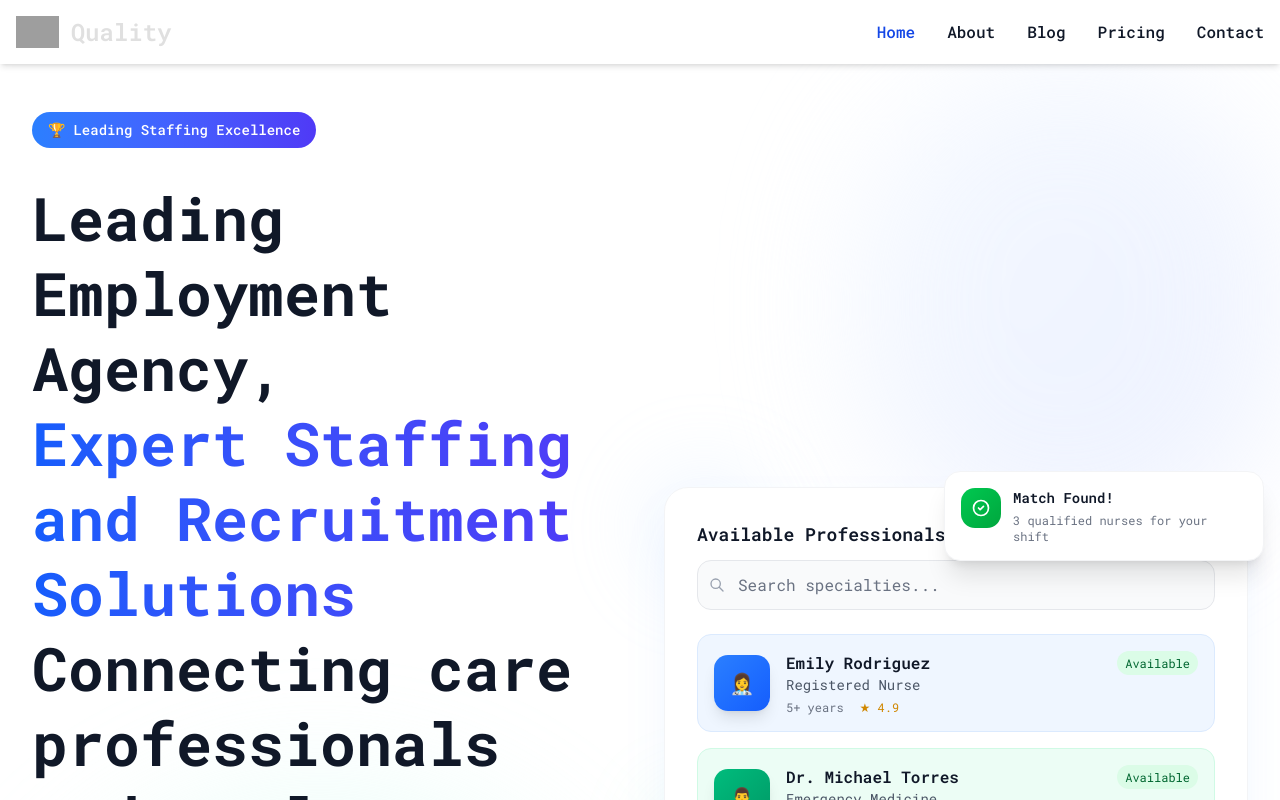
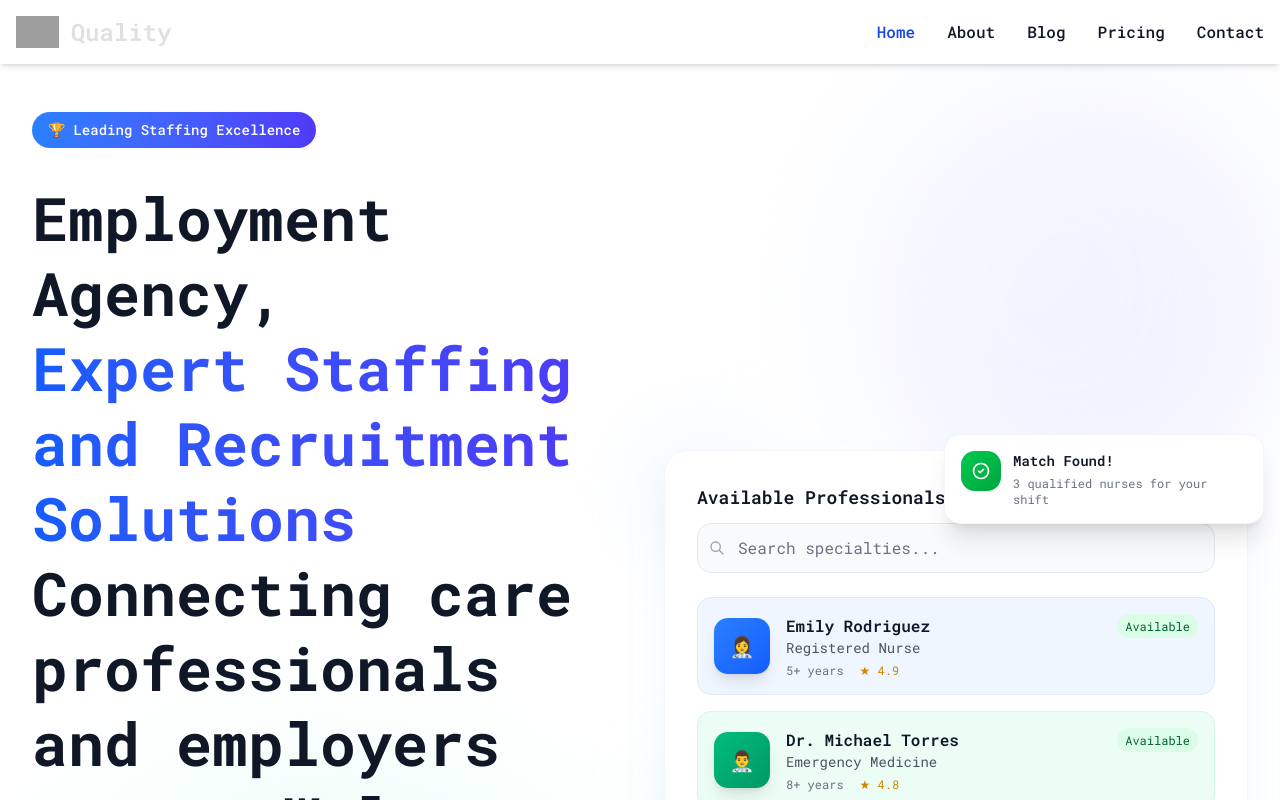
Before and after one commit to Olamigoke10/Quality-Staff, a React (Vite) app: page / in a window 1280 px wide. Shown: the top 800 px of the page. Built offline with nearby package versions, Linux system fonts and the light colour scheme; grey boxes are pictures that could not be loaded.

Commit message:
Merging to keep all histories

```diff
--- a/src/pages/Home.jsx
+++ b/src/pages/Home.jsx
@@ -21,7 +21,7 @@ const Home = () => {
 
               {/* Main Heading */}
               <h1 className="text-4xl md:text-5xl lg:text-6xl font-bold text-gray-900 dark:text-white leading-tight">
-                Leading Employment Agency,
+                Employment Agency,
                 <span className="block text-transparent bg-gradient-to-r from-blue-600 to-indigo-600 bg-clip-text dark:from-blue-400 dark:to-indigo-400">
                 Expert Staffing and Recruitment Solutions
                 </span>
```
